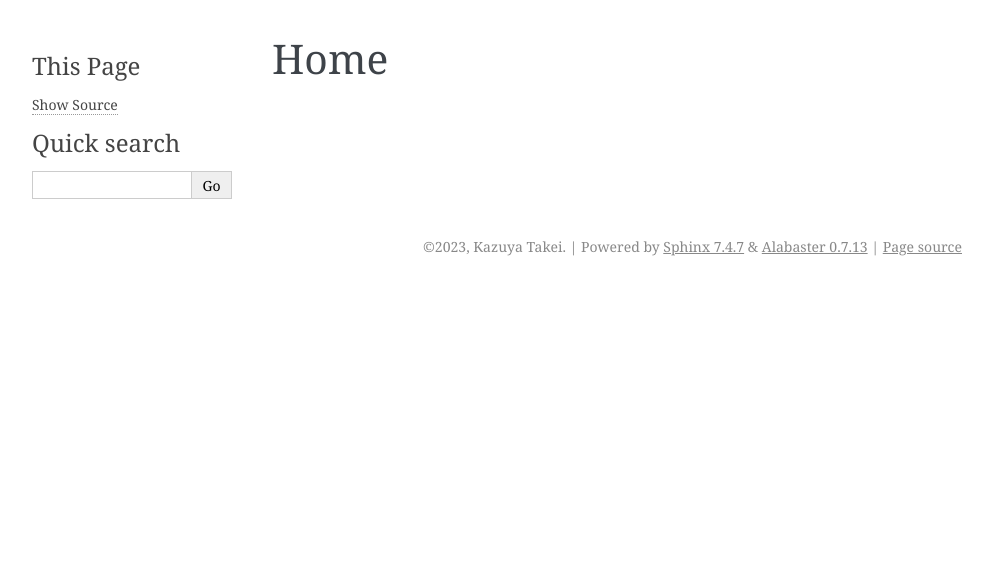
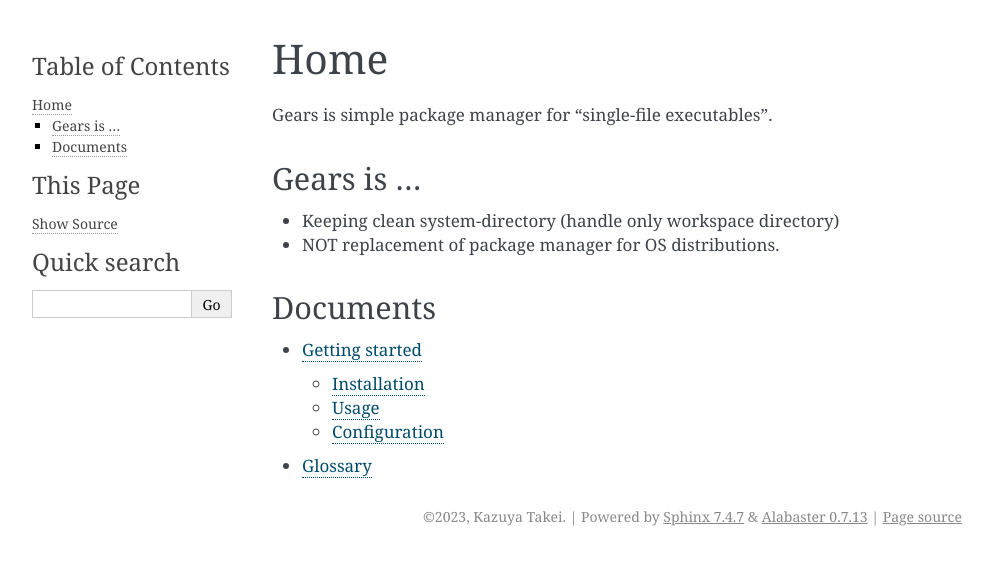
Before and after one commit to attakei/gears, a Sphinx documentation site: the page built from docs/index.rst, in a window 1280 px wide. Shown: the top 565 px of the page, without its empty margins (148-1141 px from the left). Built offline with Sphinx 7.4.7, drawn with Linux system fonts in a browser that asks for light colours.

Commit message:
docs: First documentation

```diff
--- a/docs/conf.py
+++ b/docs/conf.py
@@ -5,7 +5,7 @@ author = "Kazuya Takei"
 release = "0.0.0"
 
 # -- General configuration ---------------------------------------------------
-extensions = []
+extensions = ["sphinx.ext.todo"]
 templates_path = ["_templates"]
 exclude_patterns = ["_build", "Thumbs.db", ".DS_Store"]
 
--- /dev/null
+++ b/docs/glossary.rst
@@ -0,0 +1,5 @@
+========
+Glossary
+========
+
+.. glossary::
--- a/docs/index.rst
+++ b/docs/index.rst
@@ -1,3 +1,20 @@
 ====
 Home
 ====
+
+Gears is simple package manager for "single-file executables".
+
+Gears is ...
+============
+
+* Keeping clean system-directory (handle only workspace directory)
+* NOT replacement of package manager for OS distributions.
+
+Documents
+=========
+
+.. toctree::
+   :maxdepth: 2
+
+   getting-started
+   glossary
```
Also changed, not shown: docs/getting-started.rst (added, +20 -0 lines).
